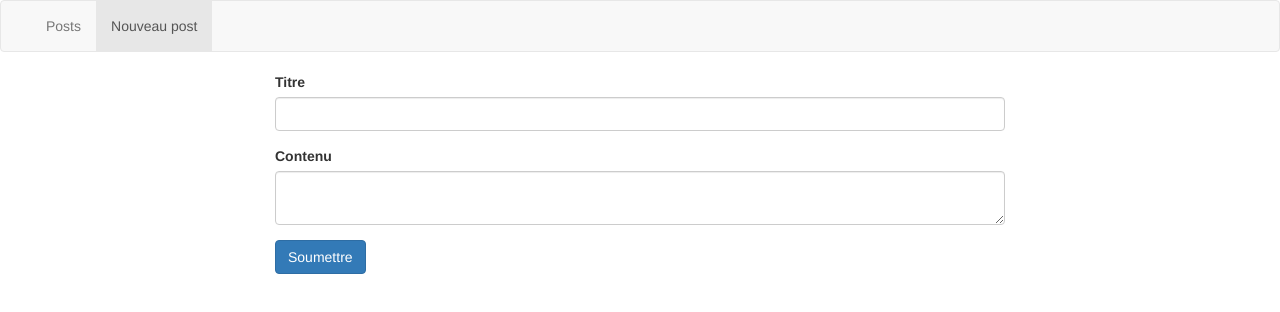
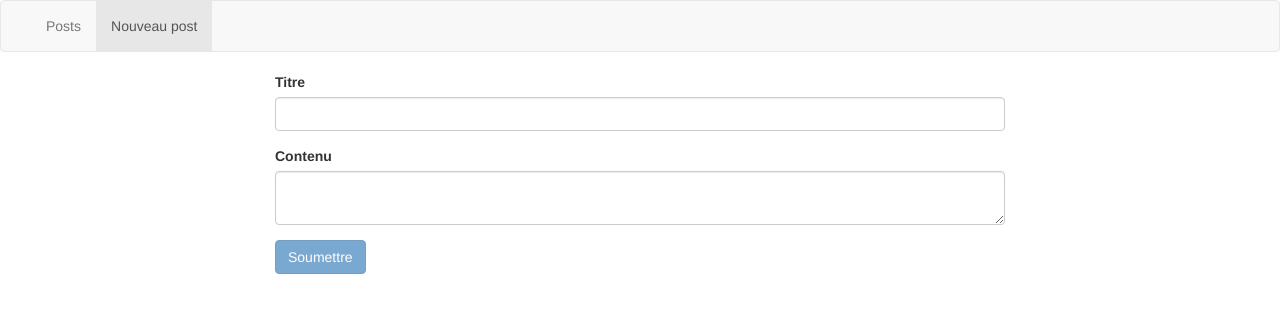
Before and after one commit to yeshelolo/OcNgBlog, an Angular app: page /new in a window 1280 px wide. Shown: the top 312 px of the page. Built offline with nearby package versions, Linux system fonts and the light colour scheme.

Commit message:
Validators

```diff
--- a/src/app/new-post/new-post.component.html
+++ b/src/app/new-post/new-post.component.html
@@ -11,6 +11,6 @@
         <textarea id="content" class="form-control" formControlName="content"></textarea>
       </div>
 
-    <button type="submit" class="btn btn-primary">Soumettre</button>
+    <button type="submit" class="btn btn-primary" [disabled]="postForm.invalid">Soumettre</button>
   </form>
 </div>
--- a/src/app/new-post/new-post.component.ts
+++ b/src/app/new-post/new-post.component.ts
@@ -1,5 +1,5 @@
 import { Component, OnInit } from '@angular/core';
-import { FormGroup, FormBuilder } from '@angular/forms';
+import { FormGroup, FormBuilder, Validators } from '@angular/forms';
 import { Router } from '@angular/router';
 import { Post } from '../entites/post';
 import { PostsService } from '../services/posts-service';
@@ -23,8 +23,8 @@ export class NewPostComponent implements OnInit {
 
   initForm() {
     this.postForm = this.formBuilder.group({
-      title: [''],
-      content: [''],
+      title: ['', Validators.required],
+      content: ['', Validators.required],
     });
   }
 
```
